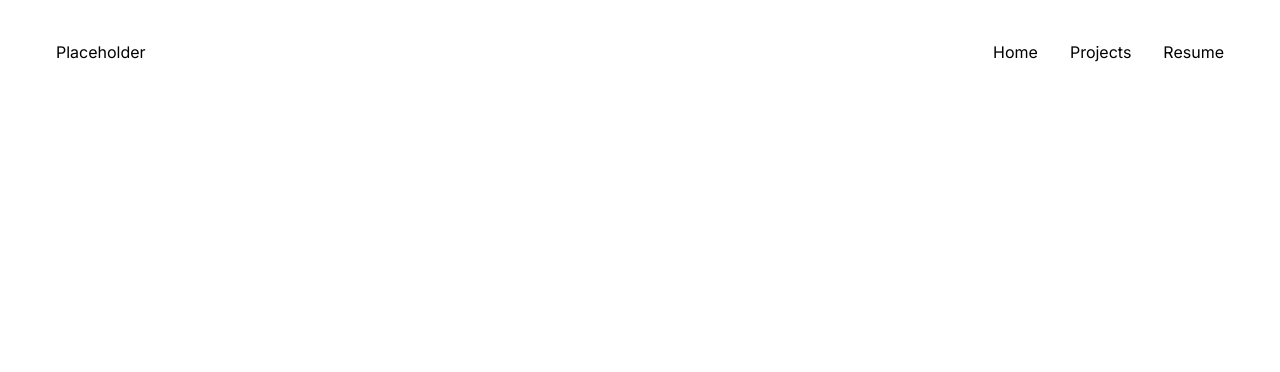
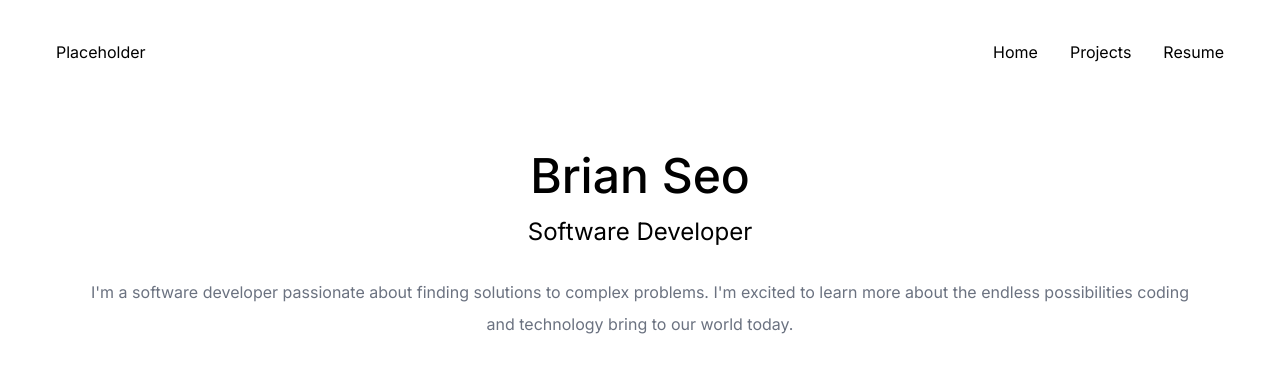
Before and after one commit to brianssh/brianssh.github.io, a Next.js app: page / in a window 1280 px wide. Shown: the top 372 px of the page. Built offline with nearby package versions, Linux system fonts and the light colour scheme.

Commit message:
short blurb text wip

```diff
--- a/app/page.tsx
+++ b/app/page.tsx
@@ -1,6 +1,6 @@
 export default function Home() {
   return (
-    <div className=" bg-white px-10">
+    <main className=" bg-white px-10">
         <section className = "min-h-screen">
           <nav className = "py-8 flex justify-between">
             <h2 className = "px-4 py-2 border-none">Placeholder</h2>
@@ -12,7 +12,15 @@ export default function Home() {
                 </li>
             </ul>
           </nav>
-        </section>
-    </div>
+        <div className = "text-center p-10">
+            <h2 className = "text-5xl py-2 font-medium">Brian Seo</h2>
+            <h3 className = "text-2xl py-2">Software Developer</h3>
+            <p className = "text-md py-5 leading-8 text-gray-500">
+              I&apos;m a software developer passionate about finding solutions to
+              complex problems. I&apos;m excited to learn more about the endless
+              possibilities coding and technology bring to our world today.</p>
+          </div>
+          </section>
+    </main>
   )
 }
```
